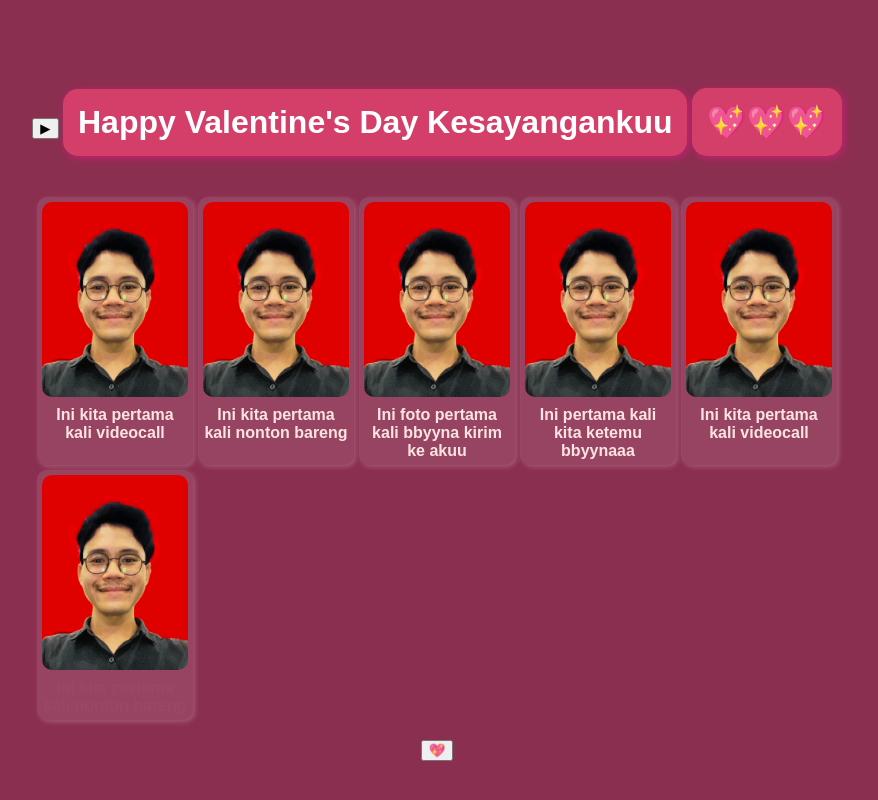
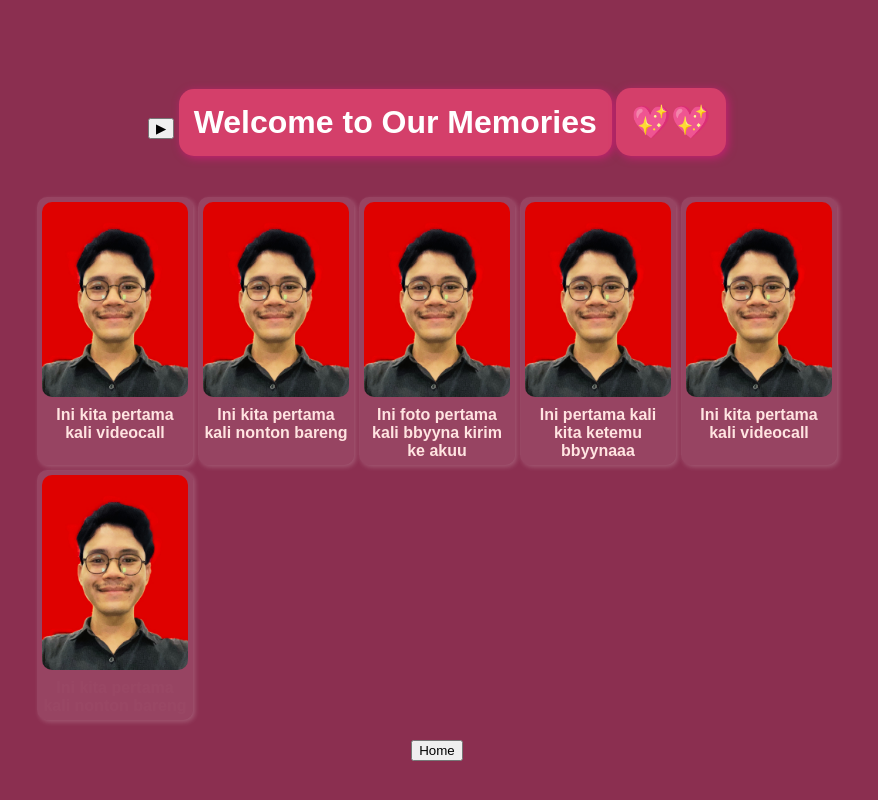
Before and after one commit to peezweezdit/my-lovee, a plain HTML site: page page1.html in a window 1280 px wide. Shown: the whole page, without its empty margins (203-1081 px from the left). Drawn offline with Linux system fonts and the light colour scheme.

Commit message:
Project
Updated New

```diff
--- a/page1.html
+++ b/page1.html
@@ -3,14 +3,14 @@
 <head>
     <meta charset="UTF-8">
     <meta name="viewport" content="width=device-width, initial-scale=1.0">
-    <title>satuuuu</title>
+    <title>💖💖</title>
     <link rel="stylesheet" href="style.css">
 </head>
 <body>
     <button id="music-btn"><span id="music-icon">▶</span></button>
 
-    <h1>Happy Valentine's Day Kesayangankuu</h1>
-    <h1>💖💖💖</h1>
+    <h1>Welcome to Our Memories</h1>
+    <h1>💖💖</h1>
     <div class="grid-gallery">
         <div class="image-container">
             <img src="img1.jpg" alt="Photo 1">
@@ -39,6 +39,6 @@
     </div>
 
     <script src="app.js"></script>
-    <button class="cute-button" onclick="window.location.href='index.html'">💖</button>
+    <button class="cute-button" onclick="window.location.href='index.html'">Home</button>
 </body>
 </html>
```
Also changed, not shown: index.html (+2 -3 lines).
